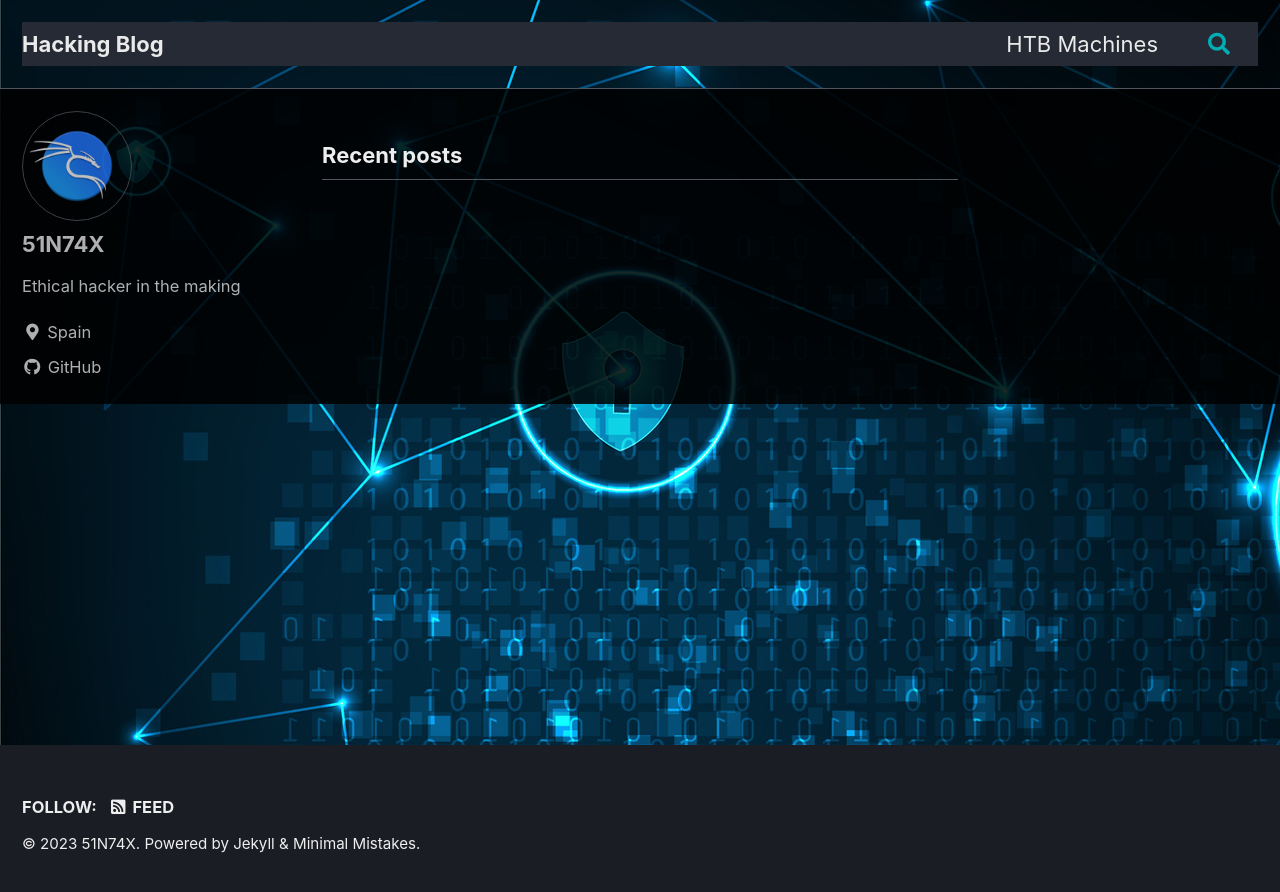
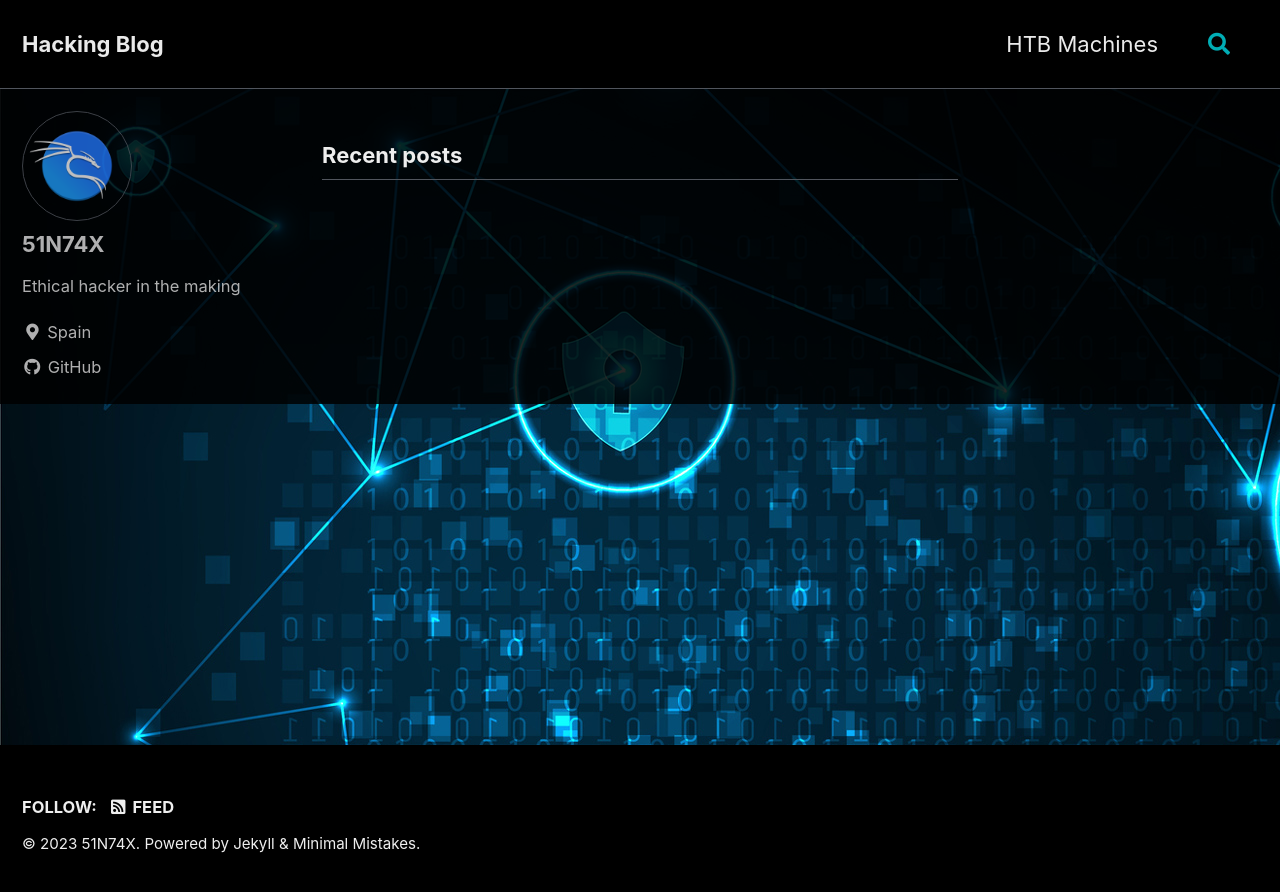
Before and after one commit to 51N74X/51N74X.github.io, a Jekyll site: the page built from index.html, in a window 1280 px wide. Shown: the top 892 px of the page. Built offline with Jekyll 4.4.1, drawn with Linux system fonts in a browser that asks for light colours; cached includes are drawn as plain includes; the list of posts is cut into pages by our own code.

Commit message:
Added css

```diff
--- a/_config.yml
+++ b/_config.yml
@@ -11,7 +11,7 @@
 # https://mmistakes.github.io/minimal-mistakes/docs/quick-start-guide/#installing-the-theme
 
 # theme                  : "minimal-mistakes-jekyll"
-remote_theme           : "pages-themes/hacker@v0.2.0" #"mmistakes/minimal-mistakes"  #mmistakes/minimal-mistakes@4.24.0
+remote_theme           : "mmistakes/minimal-mistakes"  #mmistakes/minimal-mistakes@4.24.0
 minimal_mistakes_skin    : "dark" # "air", "aqua", "contrast", "dark", "dirt", "neon", "mint", "plum", "sunrise"
 
 # Site Settings
--- a/_sass/minimal-mistakes.scss
+++ b/_sass/minimal-mistakes.scss
@@ -19,6 +19,19 @@ body {
 
 #main {
     background-color: rgba(0, 0, 0, 0.85);
+}
+
+#footer {
+    background-color: rgba(0, 0, 0, 1);
+    margin-top: 0;
+}
+
+.masthead {
+    background-color: rgba(0, 0, 0, 1);
+}
+
+#site-nav {
+    background-color: rgba(0, 0, 0, 1);
 }
 
 /* Variables */
```
